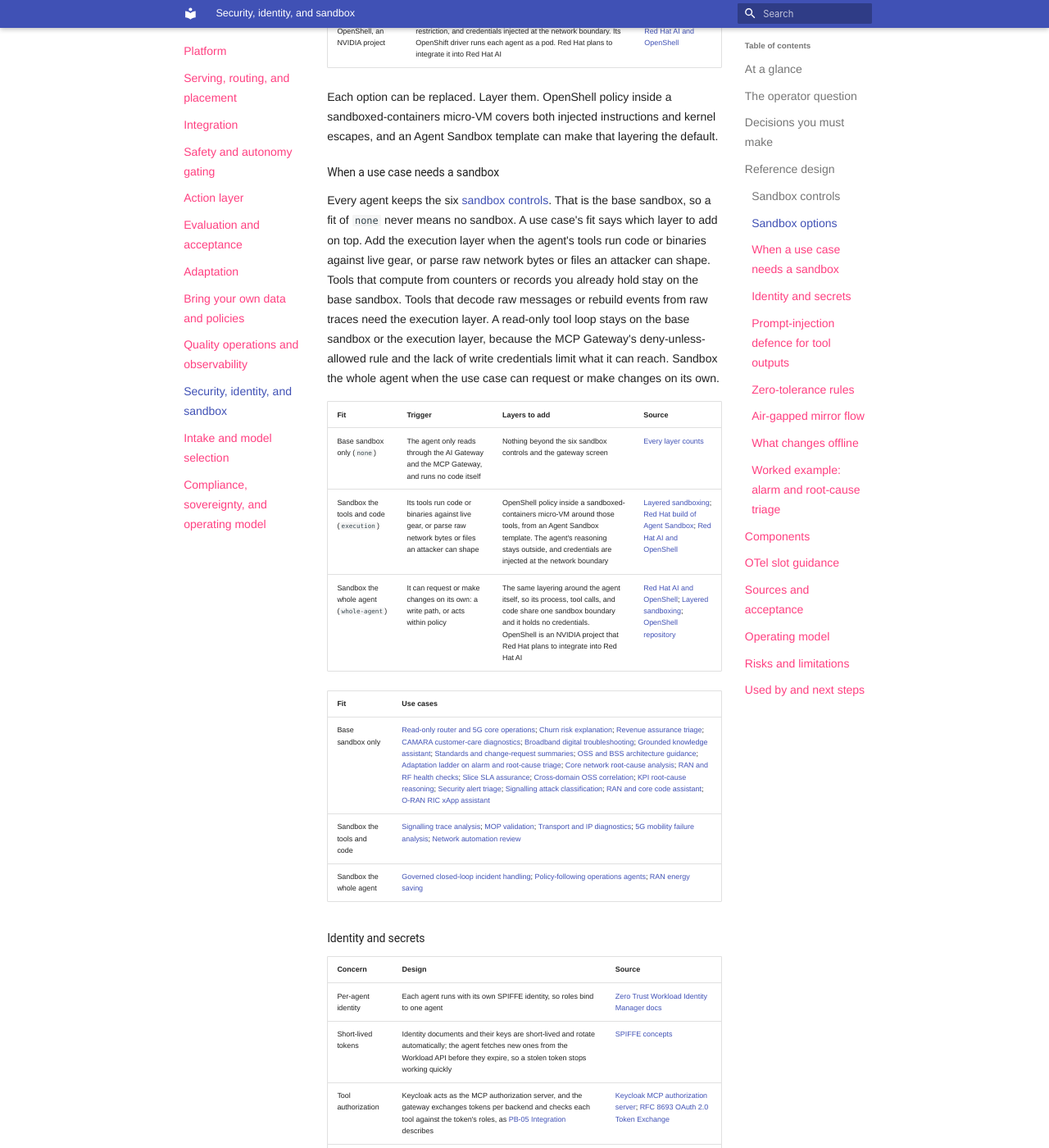
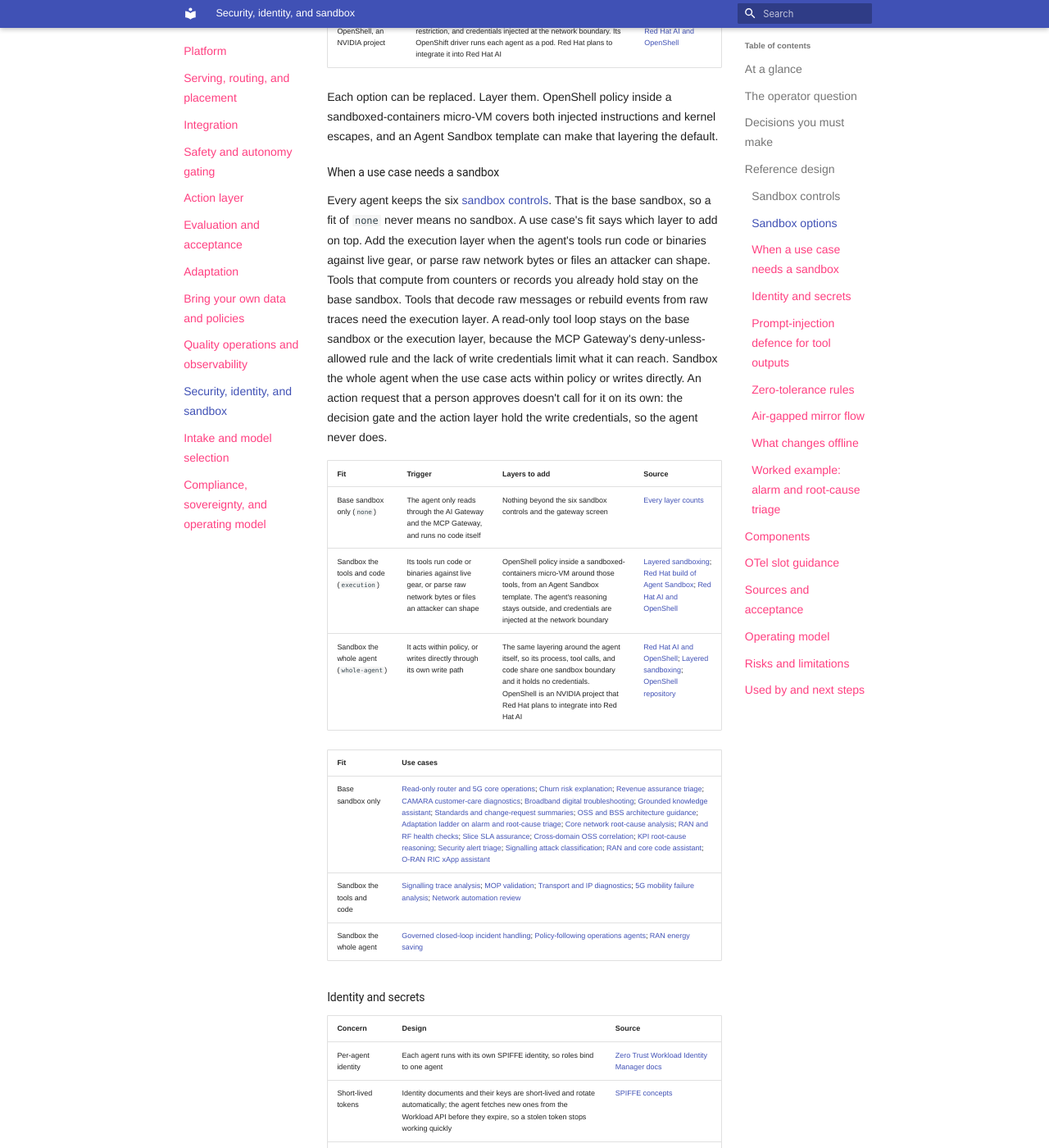
Before and after one commit to ravisharma5/otel-telco-blueprints, an MkDocs documentation site: the page built from platform/security-identity-sandbox/README.md, in a window 1280 px wide and 1400 px high, scrolled down 2452 px. Shown: the whole window at 82% size. Built offline with MkDocs 1.6.1 and Material for MkDocs 9.7.7, drawn with Linux system fonts in a browser that asks for light colours; nearby versions of some CDN libraries; library files that are not in the unit come from our copies.

Commit message:
docs(security): sandbox the whole agent only when it acts within policy or writes directly
An action request that a person approves goes through the decision gate and
the action layer, which hold the write credentials, so it doesn't call for a
whole-agent sandbox on its own.

```diff
--- a/platform/security-identity-sandbox/README.md
+++ b/platform/security-identity-sandbox/README.md
@@ -93,13 +93,13 @@ Each option can be replaced. Layer them. OpenShell policy inside a sandboxed-con
 Every agent keeps the six [sandbox controls](#sandbox-controls). That is the base sandbox, so a fit of `none` never means no sandbox. A use case's fit says which layer to add on top.
 Add the execution layer when the agent's tools run code or binaries against live gear, or parse raw network bytes or files an attacker can shape.
 Tools that compute from counters or records you already hold stay on the base sandbox. Tools that decode raw messages or rebuild events from raw traces need the execution layer.
-A read-only tool loop stays on the base sandbox or the execution layer, because the MCP Gateway's deny-unless-allowed rule and the lack of write credentials limit what it can reach. Sandbox the whole agent when the use case can request or make changes on its own.
+A read-only tool loop stays on the base sandbox or the execution layer, because the MCP Gateway's deny-unless-allowed rule and the lack of write credentials limit what it can reach. Sandbox the whole agent when the use case acts within policy or writes directly. An action request that a person approves doesn't call for it on its own: the decision gate and the action layer hold the write credentials, so the agent never does.
 
 | Fit | Trigger | Layers to add | Source |
 |---|---|---|---|
 | Base sandbox only (`none`) | The agent only reads through the AI Gateway and the MCP Gateway, and runs no code itself | Nothing beyond the six sandbox controls and the gateway screen | [Every layer counts](https://developers.redhat.com/articles/2026/05/14/every-layer-counts-defense-depth-ai-agents-red-hat-ai) |
 | Sandbox the tools and code (`execution`) | Its tools run code or binaries against live gear, or parse raw network bytes or files an attacker can shape | OpenShell policy inside a sandboxed-containers micro-VM around those tools, from an Agent Sandbox template. The agent's reasoning stays outside, and credentials are injected at the network boundary | [Layered sandboxing](https://developers.redhat.com/articles/2026/07/16/layered-sandboxing-ai-agents-openshift-and-openshell); [Red Hat build of Agent Sandbox](https://developers.redhat.com/articles/2026/07/15/red-hat-build-agent-sandbox-isolated-workload-management-kubernetes); [Red Hat AI and OpenShell](https://www.redhat.com/en/blog/red-hat-ai-and-openshell-driving-security-enhanced-agent-execution-for-enterprise-ai) |
-| Sandbox the whole agent (`whole-agent`) | It can request or make changes on its own: a write path, or acts within policy | The same layering around the agent itself, so its process, tool calls, and code share one sandbox boundary and it holds no credentials. OpenShell is an NVIDIA project that Red Hat plans to integrate into Red Hat AI | [Red Hat AI and OpenShell](https://www.redhat.com/en/blog/red-hat-ai-and-openshell-driving-security-enhanced-agent-execution-for-enterprise-ai); [Layered sandboxing](https://developers.redhat.com/articles/2026/07/16/layered-sandboxing-ai-agents-openshift-and-openshell); [OpenShell repository](https://github.com/NVIDIA/OpenShell) |
+| Sandbox the whole agent (`whole-agent`) | It acts within policy, or writes directly through its own write path | The same layering around the agent itself, so its process, tool calls, and code share one sandbox boundary and it holds no credentials. OpenShell is an NVIDIA project that Red Hat plans to integrate into Red Hat AI | [Red Hat AI and OpenShell](https://www.redhat.com/en/blog/red-hat-ai-and-openshell-driving-security-enhanced-agent-execution-for-enterprise-ai); [Layered sandboxing](https://developers.redhat.com/articles/2026/07/16/layered-sandboxing-ai-agents-openshift-and-openshell); [OpenShell repository](https://github.com/NVIDIA/OpenShell) |
 
 <!-- generated:sandbox-fit start -->
 
```
Also changed, not shown: 2 other files.
